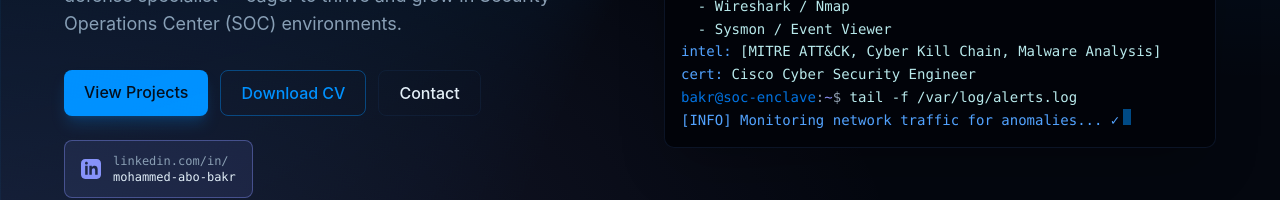
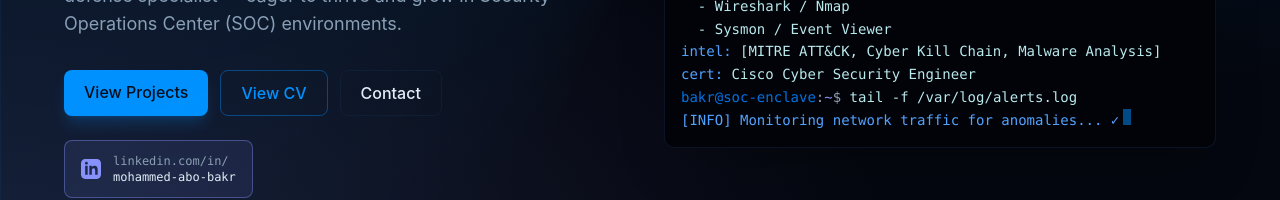
Before and after one commit to Zyad256/MohammedBakr, a React (Vite) app: page / in a window 1280 px wide. Shown: the part 392-592 px from the top of the page. Built offline with nearby package versions, Linux system fonts and the light colour scheme; a web font is replaced by a local one.

Commit message:
Add Credly badges and change CV download to open-in-tab

```diff
--- a/src/components/sections/Certifications.tsx
+++ b/src/components/sections/Certifications.tsx
@@ -4,6 +4,24 @@ import { image } from "framer-motion/client";
 
 export function Certifications() {
   const certs = [
+    {
+      id: "cert-cyberops",
+      title: "Cisco CyberOps Associate",
+      status: "Completed",
+      issuer: "Credly",
+      date: "2025",
+      image: "https://images.credly.com/images/53f37f83-04a1-4935-9b1e-21a99cc6e1b2/CyberOpsAssoc.png",
+      progress: 100,
+    },
+    {
+      id: "cert-ccna",
+      title: "Cisco Certified Network Associate",
+      status: "Completed",
+      issuer: "Credly",
+      date: "2025",
+      image: "https://images.credly.com/images/0a6d331e-8abf-4272-a949-33f754569a76/CCNAENSA__1_.png",
+      progress: 100,
+    },
     {
       id: "cert-archon-ai",
       title: "AI Threat Detection",
--- a/src/components/sections/Hero.tsx
+++ b/src/components/sections/Hero.tsx
@@ -35,8 +35,8 @@ export function Hero() {
             <a href="#projects" className="px-5 py-2.5 rounded-md bg-primary text-primary-foreground font-medium hover:opacity-90 transition shadow-lg shadow-primary/20">
                View Projects
             </a>
-            <a href="/CV(MohammedAboBakr).pdf" download className="px-5 py-2.5 rounded-md border border-primary/40 text-primary hover:bg-primary/10 transition font-medium">
-              Download CV
+            <a href="/CV(MohammedAboBakr).pdf" target="_blank" rel="noreferrer" className="px-5 py-2.5 rounded-md border border-primary/40 text-primary hover:bg-primary/10 transition font-medium">
+              View CV
             </a>
             <a href="#contact" className="px-5 py-2.5 rounded-md border border-border hover:border-foreground/40 transition font-medium">
               Contact
--- a/src/components/sections/Resume.tsx
+++ b/src/components/sections/Resume.tsx
@@ -42,10 +42,11 @@ export function Resume() {
             <p className="text-xs text-muted-foreground mt-1 mb-4">PDF · 2 pages · ATS-friendly</p>
             <a
               href="/CV(MohammedAboBakr).pdf"
-              download
+              target="_blank"
+              rel="noreferrer"
               className="px-4 py-2 rounded-md bg-primary text-primary-foreground font-medium text-sm hover:opacity-90 transition w-full"
             >
-              Download CV
+              View CV
             </a>
           </div>
         </div>
```
